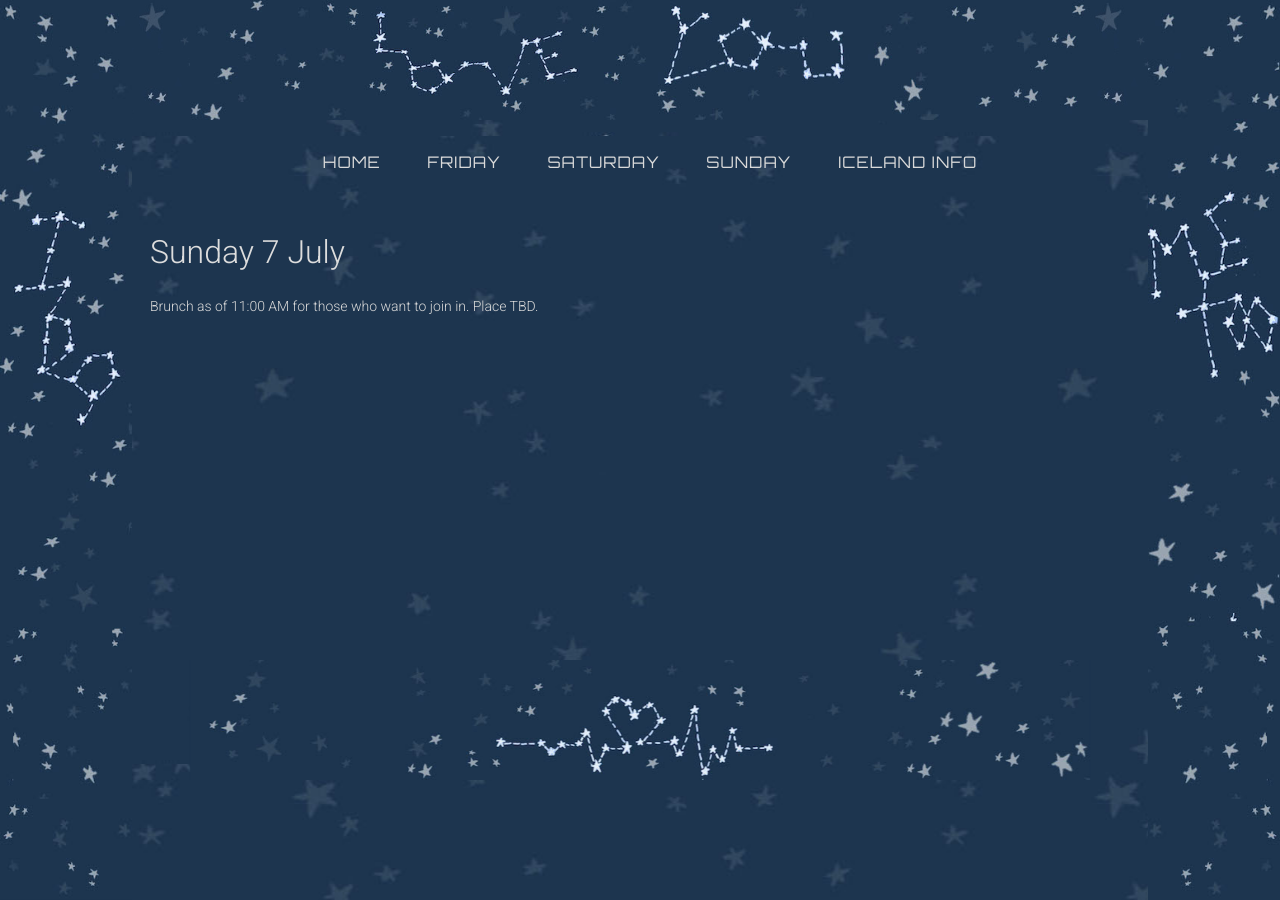
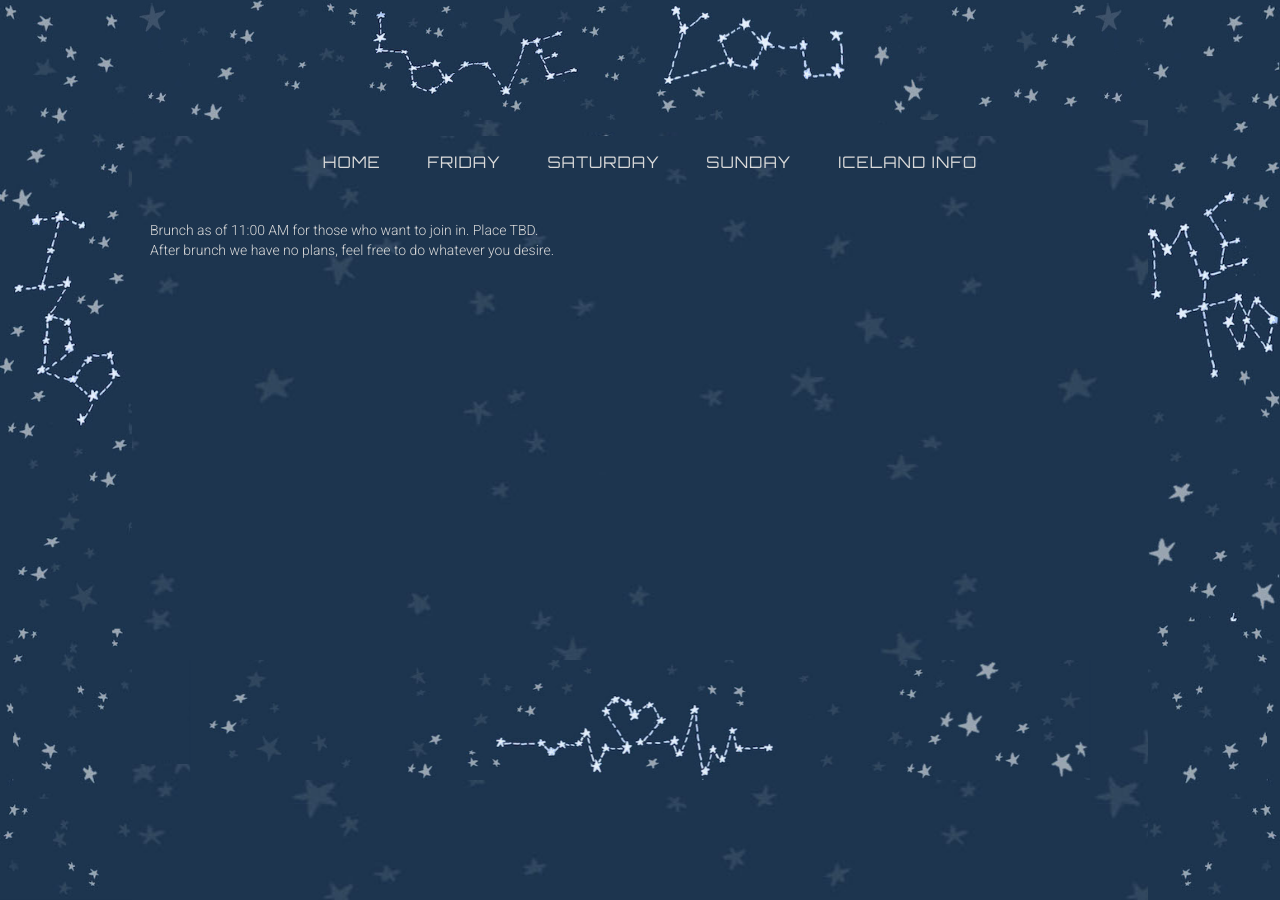
Before and after one commit to rltvty/olkelda, a Jekyll site: the page built from sunday.md, in a window 1280 px wide. Built offline with Jekyll 4.4.1, drawn with Linux system fonts in a browser that asks for light colours.

Commit message:
Update sunday.md

```diff
--- a/sunday.md
+++ b/sunday.md
@@ -2,6 +2,7 @@
 layout: default
 title: About
 ---
-# Sunday 7 July
 
 Brunch as of 11:00 AM for those who want to join in. Place TBD.
+
+After brunch we have no plans, feel free to do whatever you desire.
```
